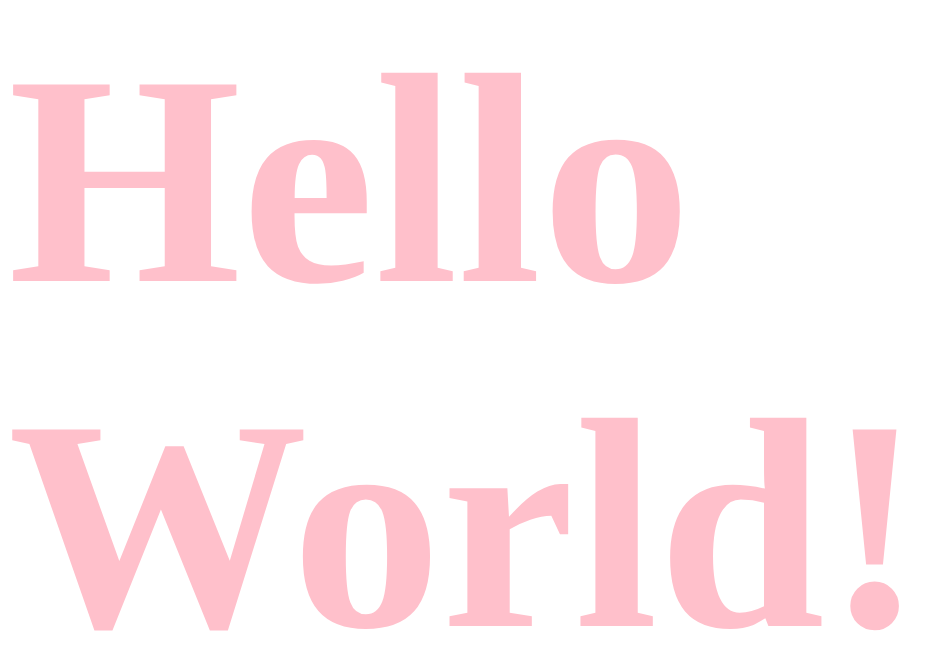
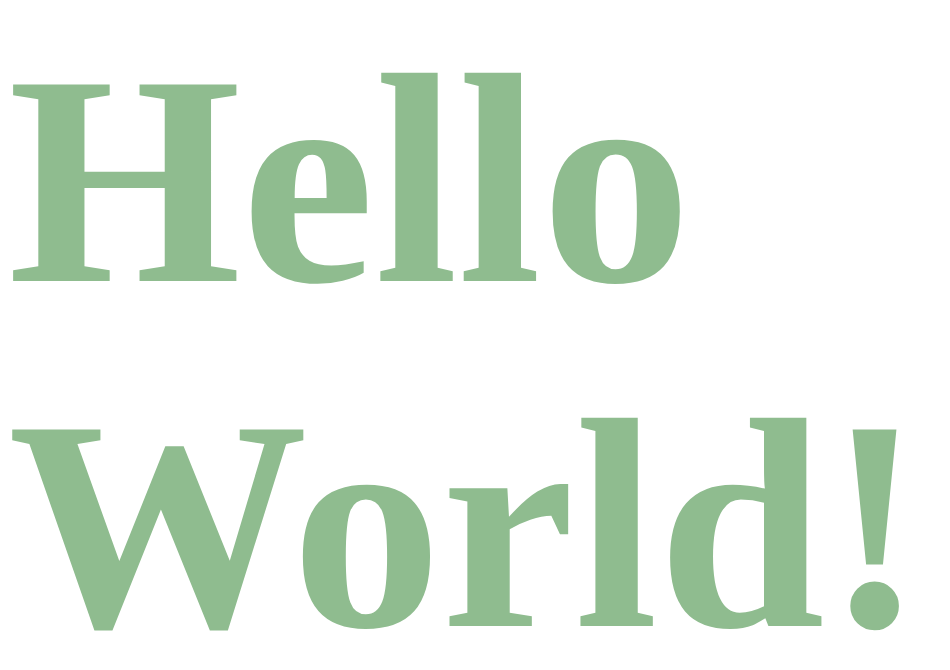
Before and after one commit to Fluena/hello-world, a plain HTML site: page index.html in a window 1280 px wide. Shown: the whole page, without its empty margins (0-950 px from the left). Drawn offline with Linux system fonts and the light colour scheme.

Commit message:
Changed h1 style
Like it darkseagreen better.

```diff
--- a/style.css
+++ b/style.css
@@ -1,4 +1,4 @@
 h1 {
 	font-size: 300px;
-	color: pink;
+	color: darkseagreen;
 }
```
